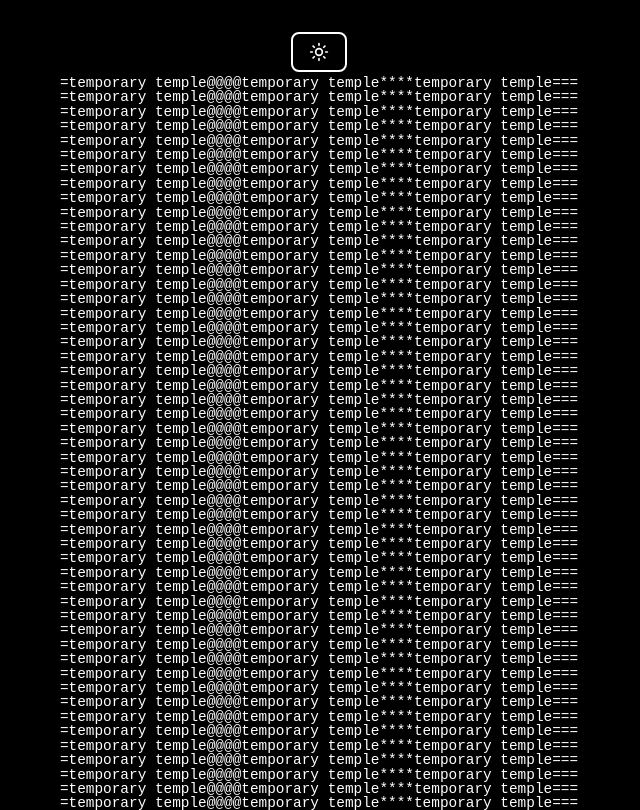
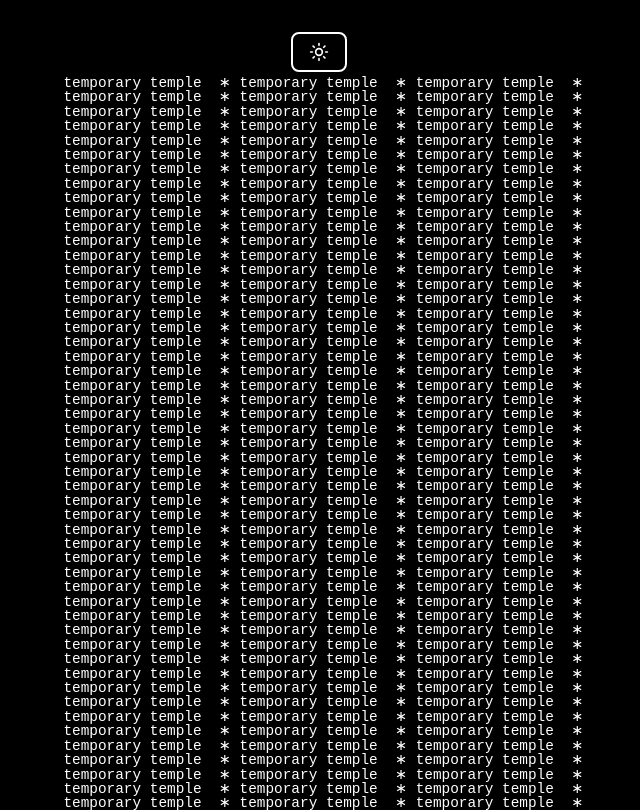
Before and after one commit to starmarb/tempjar, a plain HTML site: page index.html in a window 1280 px wide. Shown: the top 810 px of the page, without its empty margins (321-961 px from the left). Drawn offline with Linux system fonts and the light colour scheme.

Commit message:
let's try it

```diff
--- a/index.html
+++ b/index.html
@@ -121,15 +121,15 @@
             const MASTER_SEQUENCE = [
                 't', 'e', 'm', 'p', 'o', 'r', 'a', 'r', 'y', ' ',
 
-                't', 'e', 'm', 'p', 'l', 'e', '@', '@', '@', '@',
+                't', 'e', 'm', 'p', 'l', 'e', ' ', ' ', '∗', ' ',
 
                 't', 'e', 'm', 'p', 'o', 'r', 'a', 'r', 'y', ' ',
 
-                't', 'e', 'm', 'p', 'l', 'e', '*', '*', '*', '*',
+                't', 'e', 'm', 'p', 'l', 'e', ' ', ' ', '∗', ' ',
 
                 't', 'e', 'm', 'p', 'o', 'r', 'a', 'r', 'y', ' ',
 
-                't', 'e', 'm', 'p', 'l', 'e', '=', '=', '=', '='
+                't', 'e', 'm', 'p', 'l', 'e', ' ', ' ', '∗', ' ',
             ];
 
             const EMPTY_CHAR = ' ';
```
Also changed, not shown: 2 other files.
